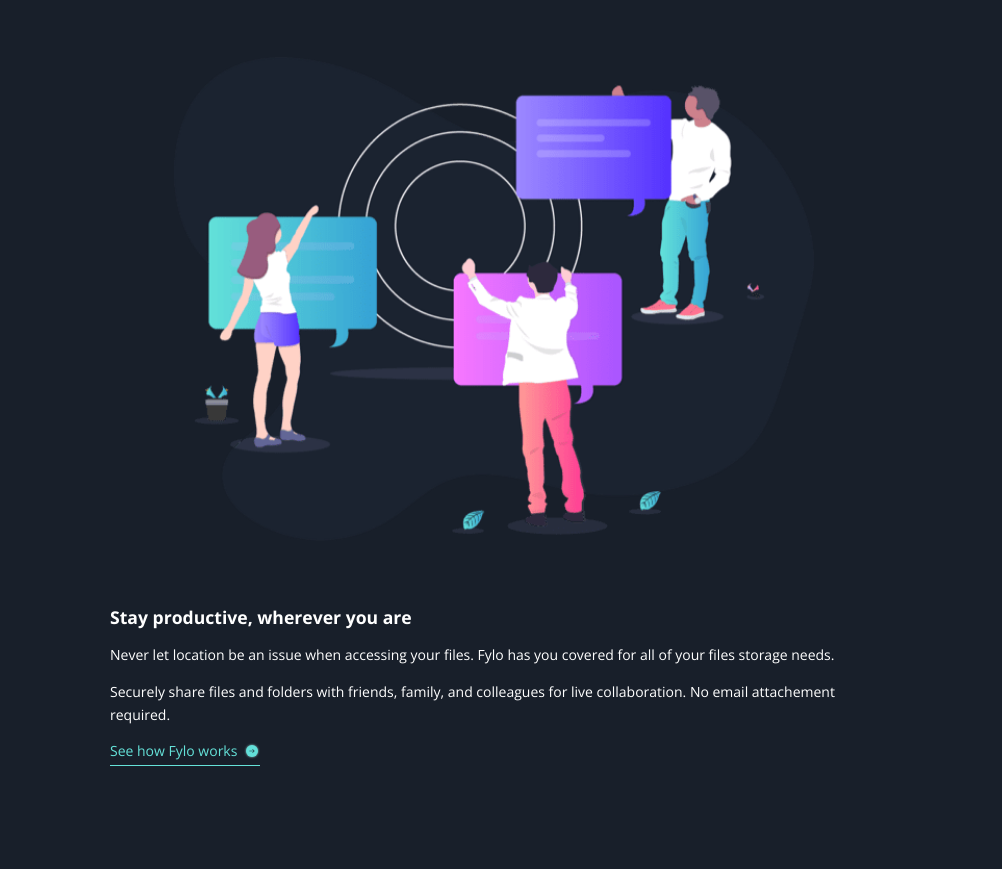
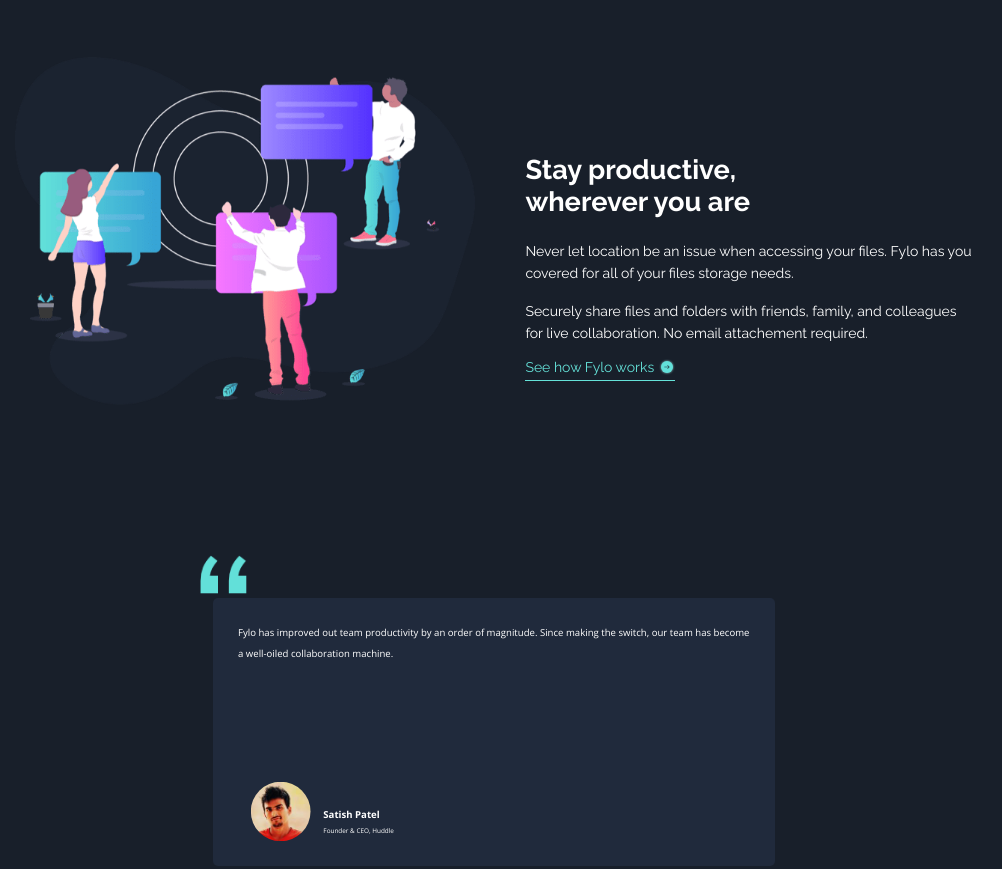
Before and after one commit to karla-codes/fylo-dark-theme-landing-page, a plain HTML site: page index.html in a window 1280 px wide. Shown: the part 1780-2649 px from the top of the page, without its empty margins (146-1148 px from the left). Drawn offline with nearby package versions, Linux system fonts and the light colour scheme.

Commit message:
Added styles for team section

```diff
--- a/css/main.css
+++ b/css/main.css
@@ -167,6 +167,7 @@ nav {
 }
 
 .teams-text {
+  font-family: 'Raleway', sans-serif;
   width: 85%;
   padding-top: 50px;
 }
@@ -606,4 +607,25 @@ Desktop Styles
     grid-column: 3 / 4;
     grid-row: 2 / 3;
   }
+
+  /********** Teams Section **********/
+
+  .teams-wrapper {
+    flex-direction: row;
+    justify-content: center;
+  }
+
+  .teams-illustration {
+    width: 36%;
+  }
+
+  .teams-text {
+    width: 35%;
+    padding-left: 50px;
+  }
+
+  .teams-text h2 {
+    font-size: 1.7rem;
+    width: 60%;
+  }
 }
```
